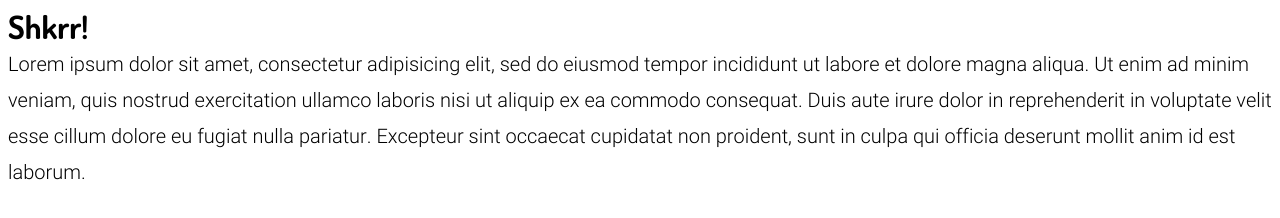
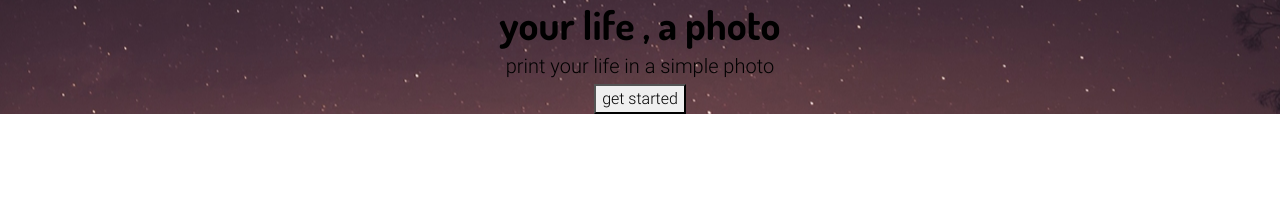
Before and after one commit to deja21k/expirience, a website: page index.html in a window 1280 px wide. Drawn offline with nearby package versions, Linux system fonts and the light colour scheme; files whose address does not match are found by name.

Commit message:
Header structure

```diff
--- a/index.html
+++ b/index.html
@@ -5,13 +5,25 @@
   <meta name="viewport" content="width=device-width, initial-scale=1.0">
   <meta http-equiv="X-UA-Compatible" content="ie=edge">
   <title>Document</title>
+
+  <link rel="stylesheet" href="https://stackpath.bootstrapcdn.com/bootstrap/4.1.3/css/bootstrap.min.css" integrity="sha384-MCw98/SFnGE8fJT3GXwEOngsV7Zt27NXFoaoApmYm81iuXoPkFOJwJ8ERdknLPMO" crossorigin="anonymous">
+  <link rel="stylesheet" href="https://cdnjs.cloudflare.com/ajax/libs/font-awesome/4.7.0/css/font-awesome.min.css">
   <link rel="stylesheet" href="css/bundle.css">
+
 </head>
 <body>
+  <nav>
 
-  <h1>Shkrr!</h1>
-  <p>Lorem ipsum dolor sit amet, consectetur adipisicing elit, sed do eiusmod tempor incididunt ut labore et dolore magna aliqua. Ut enim ad minim veniam, quis nostrud exercitation ullamco laboris nisi ut aliquip ex ea commodo consequat. Duis aute irure dolor in reprehenderit in voluptate velit esse cillum dolore eu fugiat nulla pariatur. Excepteur sint occaecat cupidatat non proident, sunt in culpa qui officia deserunt mollit anim id est laborum.</p>
+  </nav>
+  <section class="header">
+    <div class="container">
+      <h1>your life , a photo</h1>
+      <p>print your life in a simple photo</p>
+      <button>get started</button>
+    </div>
+  </section>
 
+  <script src="https://stackpath.bootstrapcdn.com/bootstrap/4.1.3/js/bootstrap.min.js" integrity="sha384-ChfqqxuZUCnJSK3+MXmPNIyE6ZbWh2IMqE241rYiqJxyMiZ6OW/JmZQ5stwEULTy" crossorigin="anonymous"></script>
   <script src="js/main.js"></script>
 
 </body>
--- a/scss/blocks/_block-header.scss
+++ b/scss/blocks/_block-header.scss
@@ -0,0 +1,5 @@
+.header {
+  text-align: center;
+  background: url(../../images/header-img.jpg) center no-repeat;
+
+}
```
Also changed, not shown: css/bundle.css, images/header-img.jpg (added), 1 other file.
